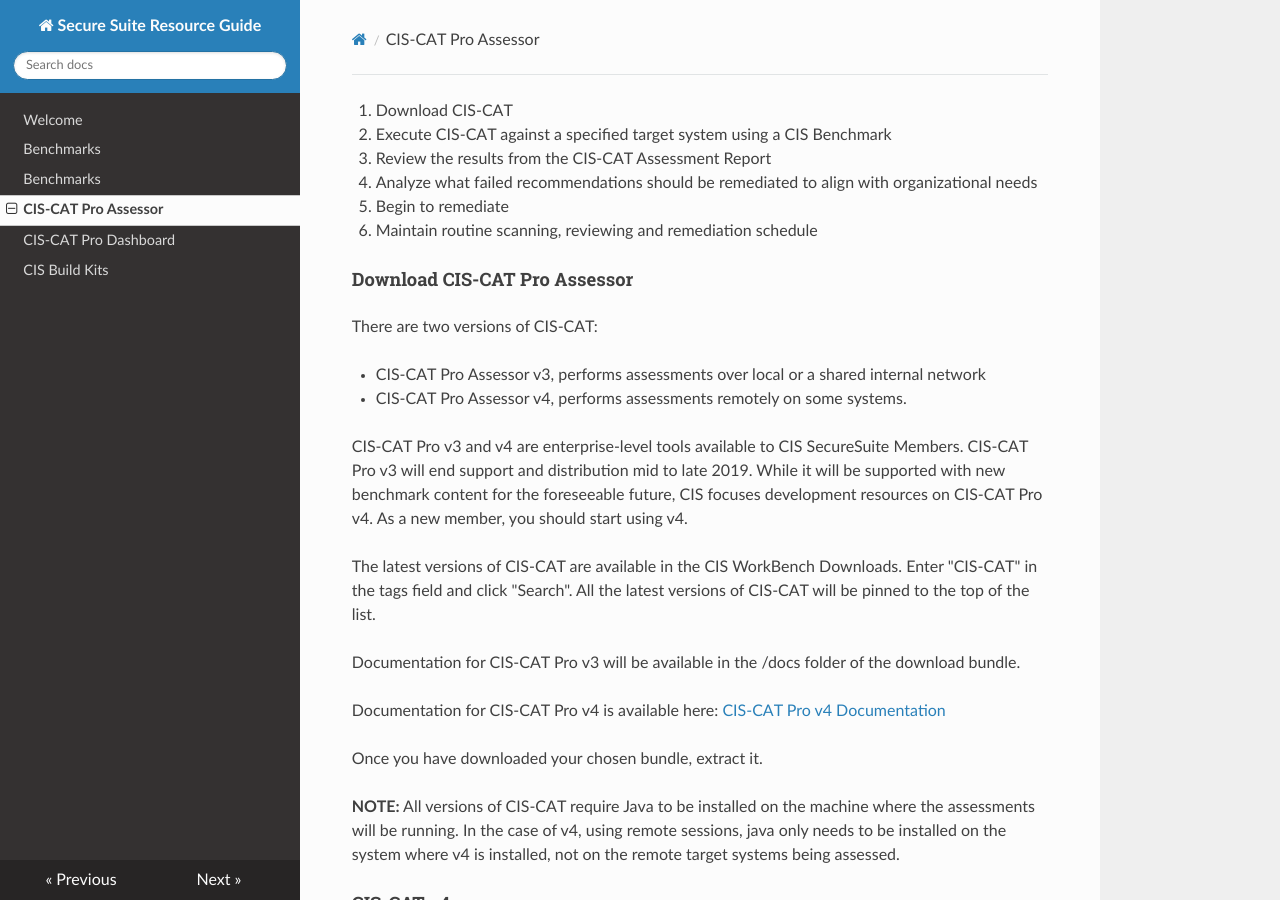
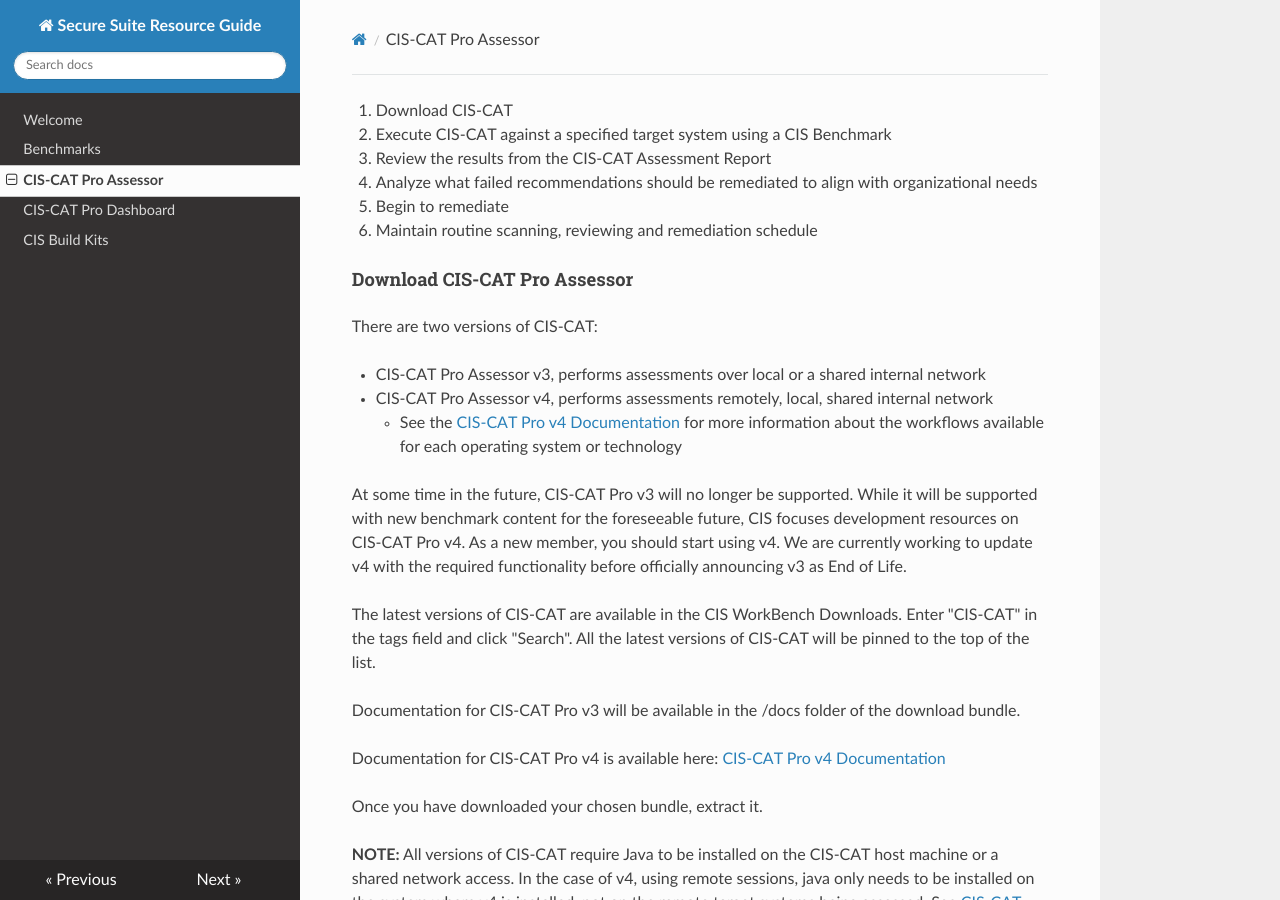
Before and after one commit to CISecurity/SecureSuiteResourceGuide, an MkDocs documentation site: the page built from docs/CIS-CAT/CIS-CATAssessorGuide.md, in a window 1280 px wide and 900 px high. Built offline with MkDocs 1.6.1, drawn with Linux system fonts in a browser that asks for light colours; nearby versions of some CDN libraries; old or Windows-style settings are respelled for this version of MkDocs; some of the changed text lies outside the part shown.

Commit message:
assessor changes

```diff
--- a/docs/CIS-CAT/CIS-CATAssessorGuide.md
+++ b/docs/CIS-CAT/CIS-CATAssessorGuide.md
@@ -10,9 +10,10 @@
 There are two versions of CIS-CAT:
 
 - CIS-CAT Pro Assessor v3, performs assessments over local or a shared internal network
-- CIS-CAT Pro Assessor v4, performs assessments remotely on some systems.
+- CIS-CAT Pro Assessor v4, performs assessments remotely, local, shared internal network
+	- See the [CIS-CAT Pro v4 Documentation](https://ccpa-docs.readthedocs.io/en/latest/) for more information about the workflows available for each operating system or technology
 
-CIS-CAT Pro v3 and v4 are enterprise-level tools available to CIS SecureSuite Members.  CIS-CAT Pro v3 will end support and distribution mid to late 2019.  While it will be supported with new benchmark content for the foreseeable future, CIS focuses development resources on CIS-CAT Pro v4.  As a new member, you should start using v4.
+At some time in the future, CIS-CAT Pro v3 will no longer be supported.  While it will be supported with new benchmark content for the foreseeable future, CIS focuses development resources on CIS-CAT Pro v4.  As a new member, you should start using v4. We are currently working to update v4 with the required functionality before officially announcing v3 as End of Life.
 
 The latest versions of CIS-CAT are available in the CIS WorkBench Downloads.  Enter "CIS-CAT" in the tags field and click "Search".  All the latest versions of CIS-CAT will be pinned to the top of the list.
 
@@ -22,7 +23,7 @@
 
 Once you have downloaded your chosen bundle, extract it.
 
-**NOTE:** All versions of CIS-CAT require Java to be installed on the machine where the assessments will be running.  In the case of v4, using remote sessions, java only needs to be installed on the system where v4 is installed,  not on the remote target systems being assessed.
+**NOTE:** All versions of CIS-CAT require Java to be installed on the CIS-CAT host machine  or a shared network access.  In the case of v4, using remote sessions, java only needs to be installed on the system where v4 is installed,  not on the remote target systems being assessed. See [CIS-CAT Pro v4 Documentation](https://ccpa-docs.readthedocs.io/en/latest/) for specific information on Java.
 
 #### CIS-CAT v4 ####
 
--- a/mkdocs.yml
+++ b/mkdocs.yml
@@ -2,7 +2,6 @@
 pages:
   - "Welcome": index.md
   - "Benchmarks": benchmarks/BenchmarksGuide.md
-  - "zzz": benchmarks/BenchmarksGuide.md
   - "CIS-CAT Pro Assessor": CIS-CAT/CIS-CATAssessorGuide.md
   - "CIS-CAT Pro Dashboard": CIS-CAT/CIS-CATDashboardGuide.md
   - "CIS Build Kits": remediation/RemediationGuide.md
```
Also changed, not shown: docs/CIS-CAT/CIS-CATDashboardGuide.md (+0 -5 lines).
